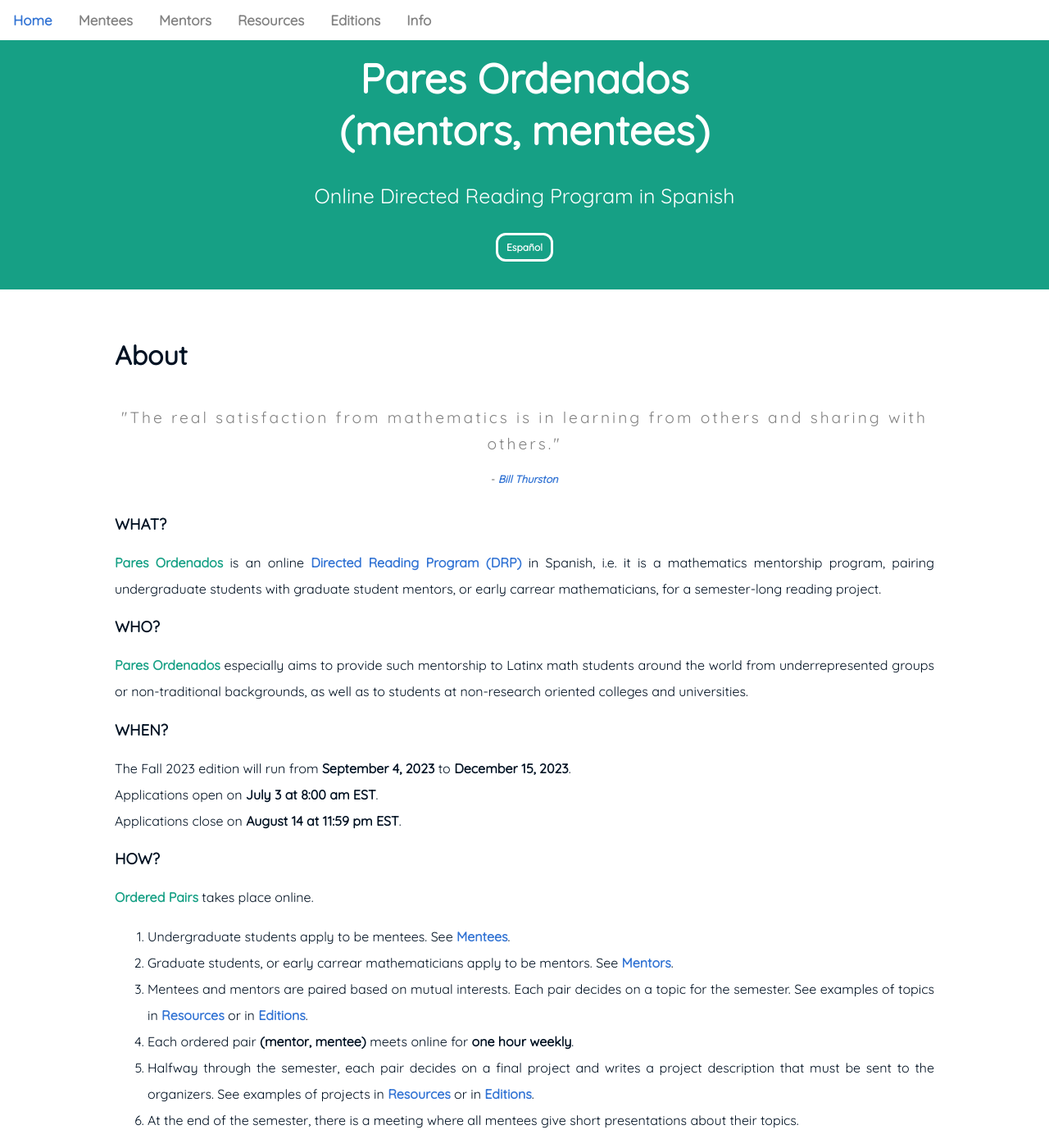
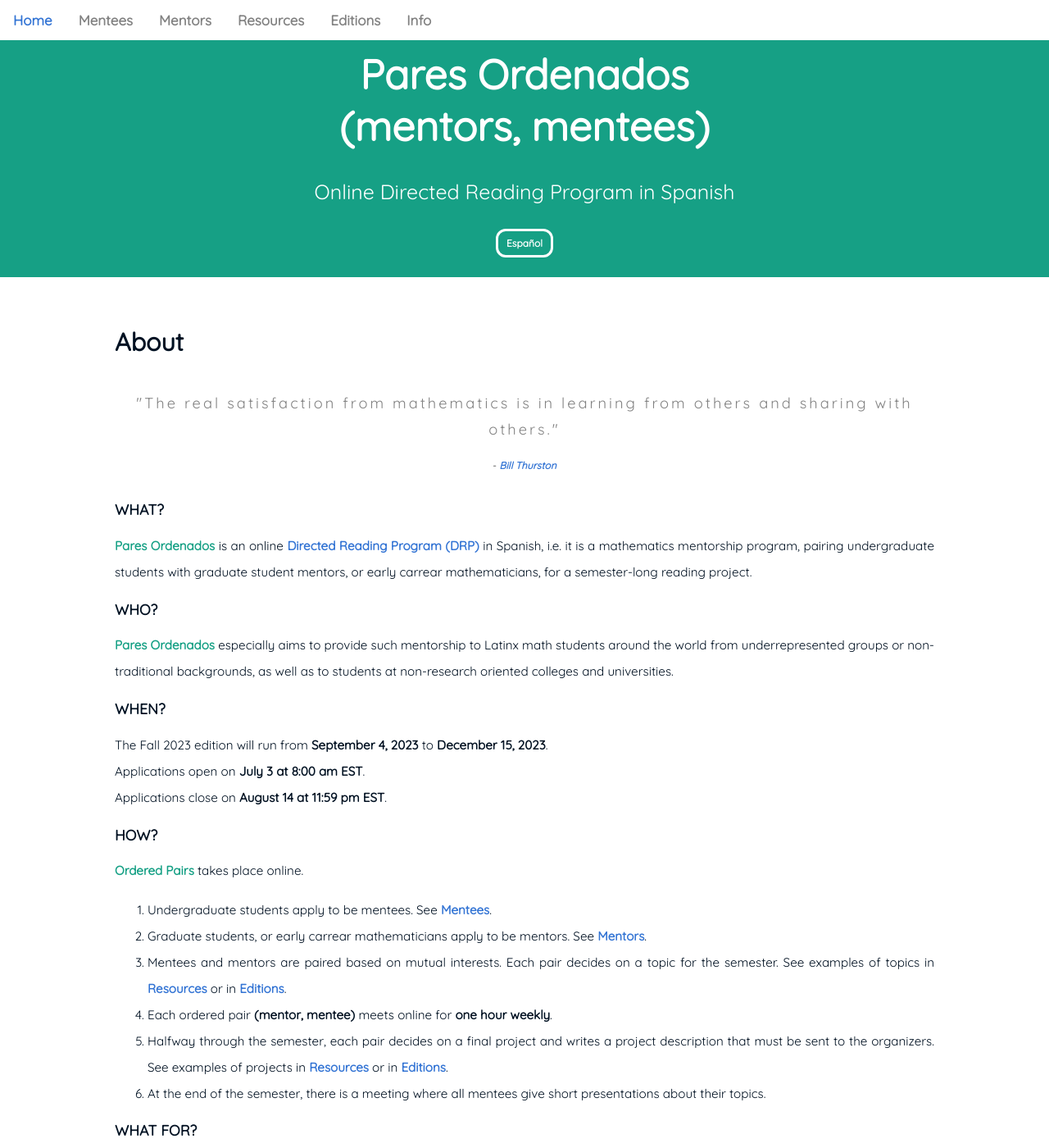
Before and after one commit to ninyam/paresordenados_eng, a Jekyll site: the page built from index.md, in a window 1280 px wide and 1400 px high. Shown: the whole window at 82% size. Built offline with Jekyll 4.4.1, drawn with Linux system fonts in a browser that asks for light colours.

```diff
--- a/_layouts/default.html
+++ b/_layouts/default.html
@@ -1,10 +1,12 @@
 <!DOCTYPE html>
 <html lang="en">
+
 <head>
   <style>
     /* Header and Logo Title */
     .header {
-      padding: 30px;
+      padding-top: 25px;
+      padding-bottom: 20px;
       text-align: center;
       background: #16a085;
       color: white;
@@ -20,6 +22,7 @@
       display: inline-block;
       padding: 3px;}
     .up {
+      -webkit-transform: rotate(-135deg);
       transform: rotate(-135deg);
     }
 
@@ -115,6 +118,52 @@
       background-color: transparent;
       border-radius: 12px;
     }
+
+    /* Google map responsive */
+    @media screen and (max-width: 600px) {
+      .google-map {
+        overflow:hidden;
+        padding-bottom:56.25%;
+        position:relative;
+        height:0;
+      }
+      .google-map iframe {
+        left:0;
+        top:0;
+        height:100%;
+        width:100%;
+        position:absolute;
+      }
+    }
+
+    /* 3 images */
+    img {
+      border-radius: 50%;
+    }
+    * {
+      box-sizing: border-box;
+    }
+    .column {
+      float: left;
+      width: 33.33%;
+      padding: 5px;
+    }
+    /* Clearfix (clear floats) */
+    .row::after {
+      content: "";
+      clear: both;
+      display: table;
+    }
+
+    /* Figure */
+    figure {
+      margin: auto;
+    }
+    figcaption {
+      background-color: transparent;
+      padding: 2px;
+      text-align: center;
+    }
   </style>
   <meta charset="UTF-8">
   <link rel="stylesheet" href="https://cdn.jsdelivr.net/npm/katex@0.11.1/dist/katex.min.css" integrity="sha384-zB1R0rpPzHqg7Kpt0Aljp8JPLqbXI3bhnPWROx27a9N0Ll6ZP/+DiW/UqRcLbRjq" crossorigin="anonymous">
@@ -123,6 +172,7 @@
   {% include meta_tags/base.html %}
   {% include externals/styling.html %}
 </head>
+
 <body>
   <div class="header">
     <h1>Pares Ordenados <br> (mentors, mentees)</h1>
--- a/assets/css/main.css
+++ b/assets/css/main.css
@@ -2,7 +2,7 @@
 /* =Base *//*************************************************************/
   body {
     font-family: 'Quicksand', sans-serif;
-    font-size: 100%;
+    font-size: 95%;
     color: #012;
     background-color: #FFF; }
 
```
